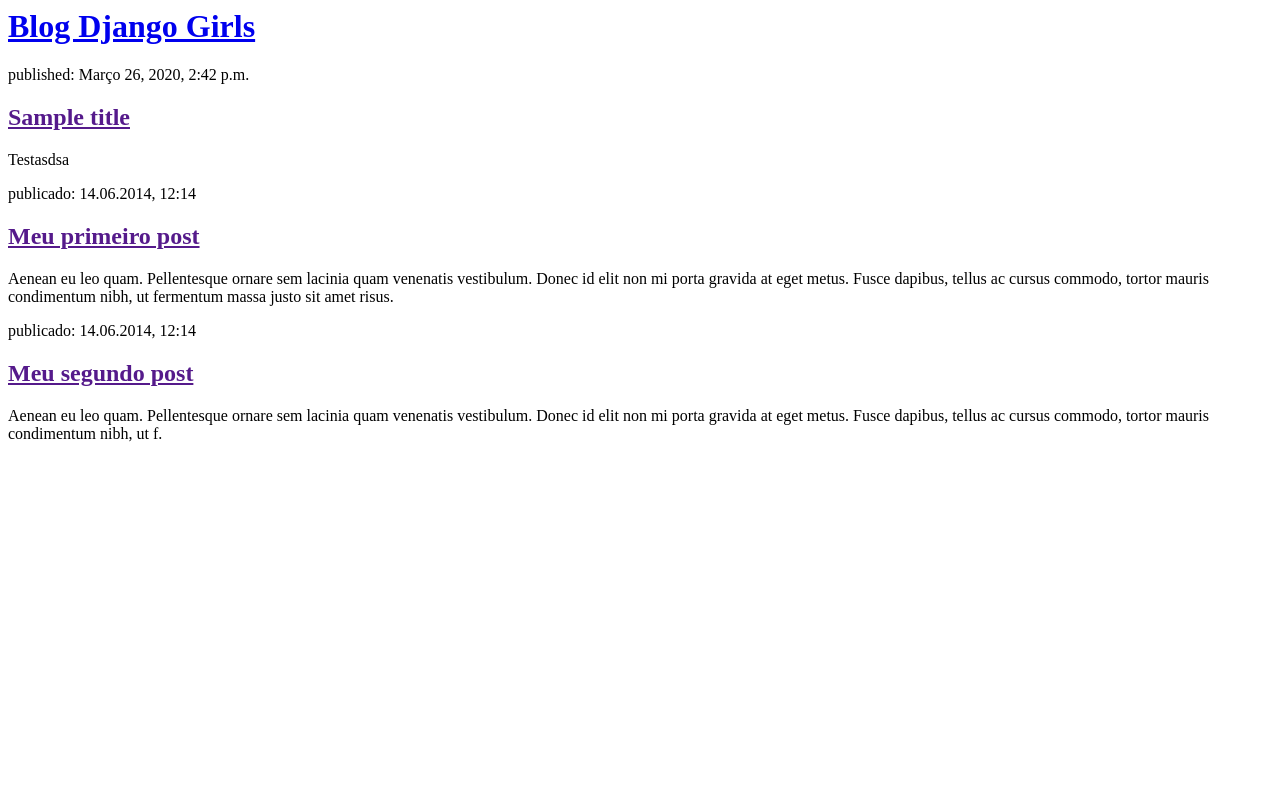
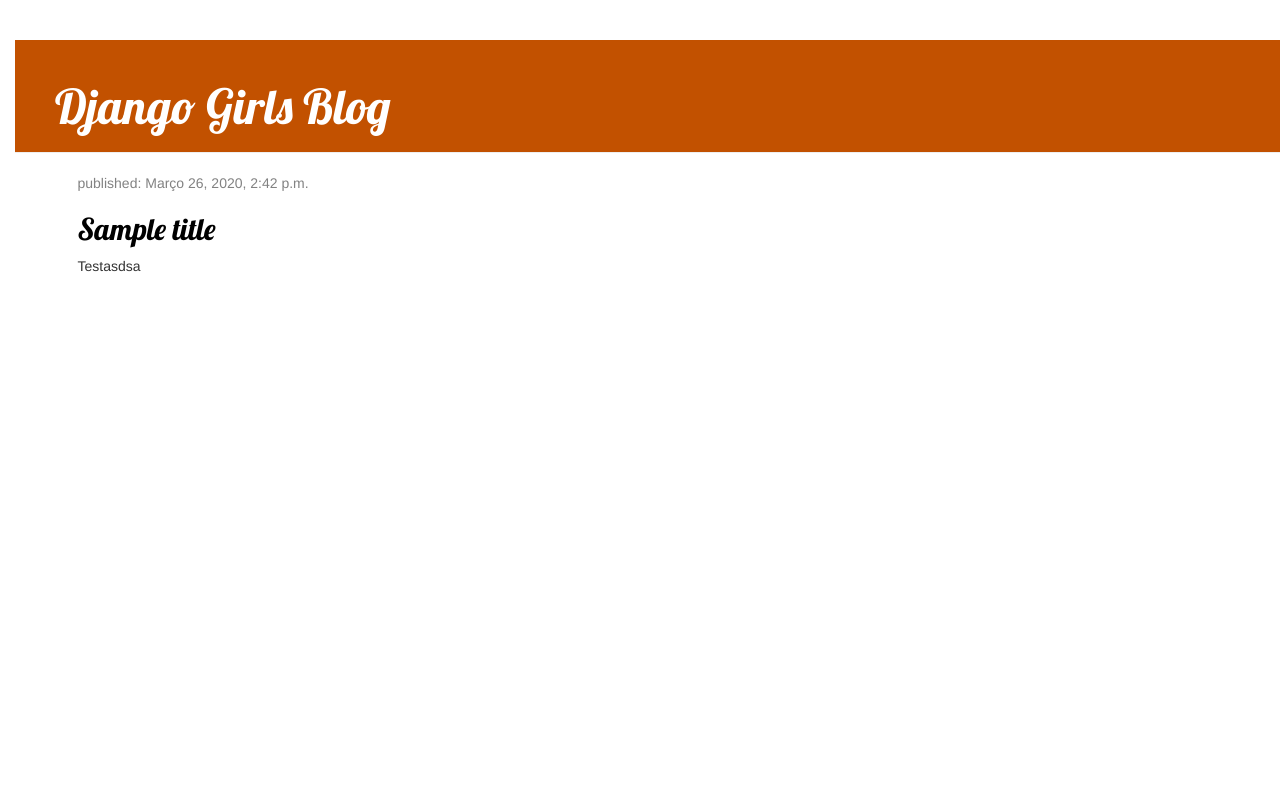
Before and after one commit to gacruuz/DjangoTutorial, a Django app: page / in a window 1280 px wide. Run offline with Django 3.2, Linux system fonts and the light colour scheme; data comes from the database, SQL or seed files in the repository; some libraries are stand-ins or nearby versions.

Commit message:
HTML/CSS update

```diff
--- /dev/null
+++ b/blog/static/css/blog.css
@@ -0,0 +1,55 @@
+h1 a, h2 a {
+     color: #C25100;
+     font-family: 'Lobster';
+}
+
+body {
+    padding-left: 15px;
+}
+
+.page-header {
+    background-color: #C25100;
+    margin-top: 0;
+    padding: 20px 20px 20px 40px;
+}
+
+.page-header h1, .page-header h1 a, .page-header h1 a:visited, .page-header h1 a:active {
+    color: #ffffff;
+    font-size: 36pt;
+    text-decoration: none;
+}
+
+.content {
+    margin-left: 40px;
+}
+
+h1, h2, h3, h4 {
+    font-family: 'Lobster', cursive;
+}
+
+.date {
+    color: #828282;
+}
+
+.save {
+    float: right;
+}
+
+.post-form textarea, .post-form input {
+    width: 100%;
+}
+
+.top-menu, .top-menu:hover, .top-menu:visited {
+    color: #ffffff;
+    float: right;
+    font-size: 26pt;
+    margin-right: 20px;
+}
+
+.post {
+    margin-bottom: 70px;
+}
+
+.post h2 a, .post h2 a:visited {
+    color: #000000;
+}
--- a/blog/templates/blog/post_list.html
+++ b/blog/templates/blog/post_list.html
@@ -1,31 +1,35 @@
+{% load static %}
 <html>
     <head>
+        <link rel="stylesheet" href="{% static 'css/blog.css' %}">
+        <link rel="stylesheet" href="//maxcdn.bootstrapcdn.com/bootstrap/3.2.0/css/bootstrap.min.css">
+        <link rel="stylesheet" href="//maxcdn.bootstrapcdn.com/bootstrap/3.2.0/css/bootstrap-theme.min.css">
+        <link href="//fonts.googleapis.com/css?family=Lobster&subset=latin,latin-ext" rel="stylesheet" type="text/css">
+
         <title>Blog Django Girls</title>
     </head>
     <body>
-        <div>
-            <h1><a href="/">Blog Django Girls</a></h1>
+        <div class="page-header">
+        <h1><a href="/">Django Girls Blog</a></h1>
         </div>
 
+            <div class="content container">
+                <div class="row">
+                    <div class="col-md-8">
                         {% for post in posts %}
-        <div>
+                            <div class="post">
+                                <div class="date">
                                     <p>published: {{ post.published_date }}</p>
+                                </div>
                                 <h2><a href="">{{ post.title }}</a></h2>
                                 <p>{{ post.text|linebreaksbr }}</p>
                             </div>
                         {% endfor %}
+                    </div>
+                </div>
+            </div>
 
 
-        <div>
-            <p>publicado: 14.06.2014, 12:14</p>
-            <h2><a href="">Meu primeiro post</a></h2>
-            <p>Aenean eu leo quam. Pellentesque ornare sem lacinia quam venenatis vestibulum. Donec id elit non mi porta gravida at eget metus. Fusce dapibus, tellus ac cursus commodo, tortor mauris condimentum nibh, ut fermentum massa justo sit amet risus.</p>
-        </div>
 
-        <div>
-            <p>publicado: 14.06.2014, 12:14</p>
-            <h2><a href="">Meu segundo post</a></h2>
-            <p>Aenean eu leo quam. Pellentesque ornare sem lacinia quam venenatis vestibulum. Donec id elit non mi porta gravida at eget metus. Fusce dapibus, tellus ac cursus commodo, tortor mauris condimentum nibh, ut f.</p>
-        </div>
     </body>
 </html>
```
Also changed, not shown: blog/templates/blog/base.html (added, +30 -0 lines). Lines whose indentation alone changed are shown as unchanged.
